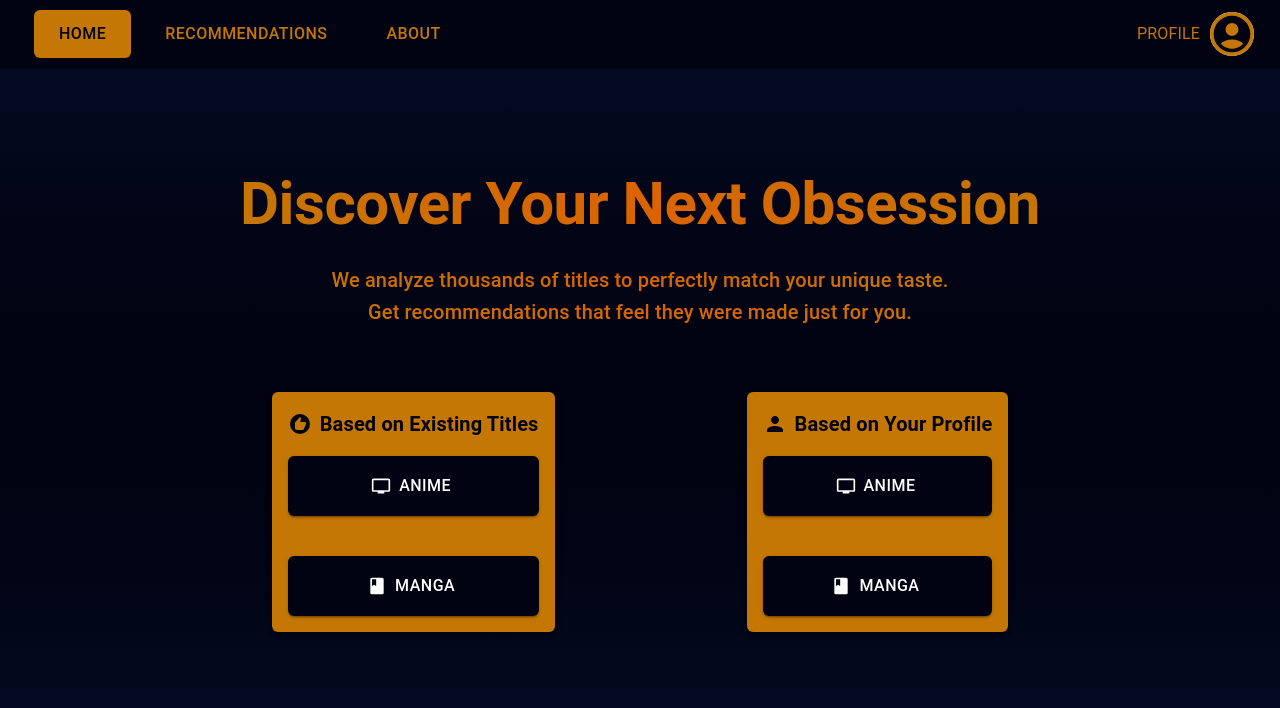
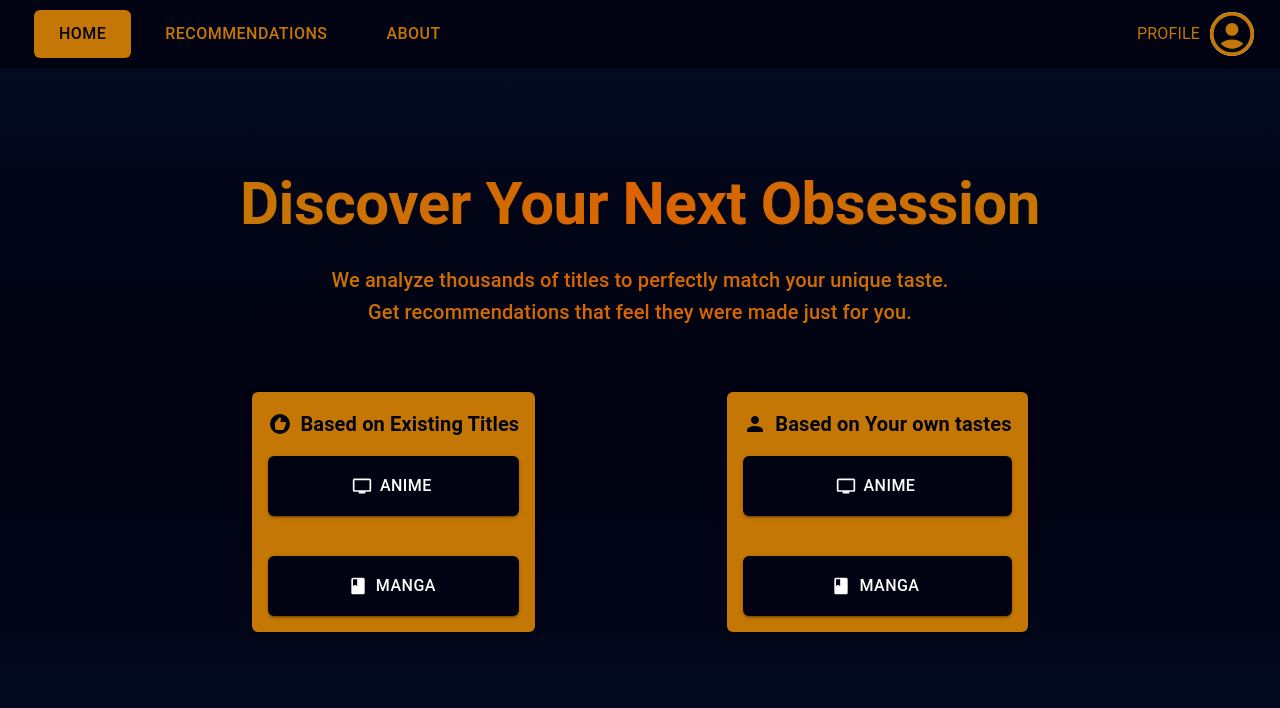
Before and after one commit to Fran123445/MitsukiFrontend, a React (Vite) app: page / in a window 1280 px wide. Shown: the top 708 px of the page. Built offline with nearby package versions, Linux system fonts and the light colour scheme.

Commit message:
Updates user based recommendation section title

```diff
--- a/src/page/Home.jsx
+++ b/src/page/Home.jsx
@@ -56,7 +56,7 @@ function Home() {
           ]}
         />
         <RecommendationSection
-          title="Based on Your Profile"
+          title="Based on Your own tastes"
           icon={PersonIcon}
           buttons={[
             { label: 'Anime', icon: <TvIcon />, to: '/recommendation/user/anime' },
```
